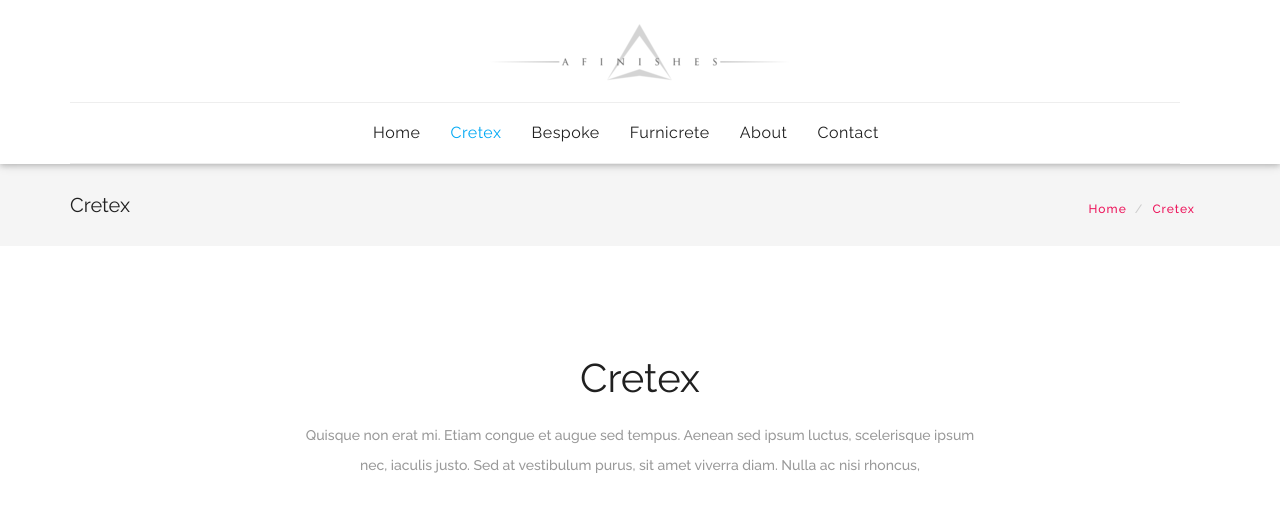
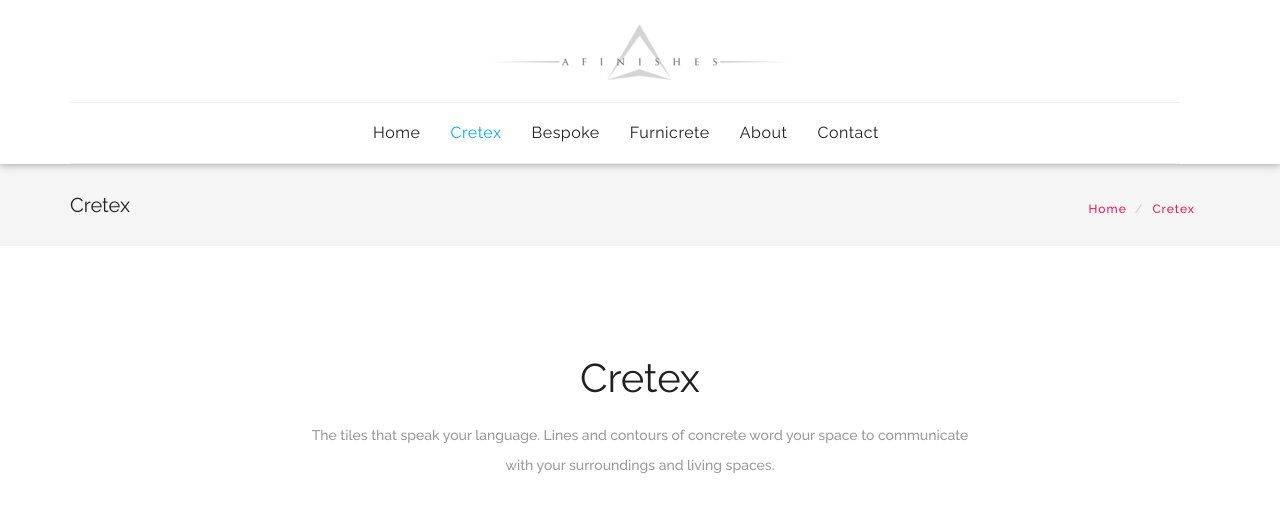
Before and after one commit to afinishes/afinishes.github.io, a Jekyll site: the page built from cretex.html, in a window 1280 px wide and 1400 px high, cut to the strip 0-510 px from the top of the window. Built offline with Jekyll 4.4.1, drawn with Linux system fonts in a browser that asks for light colours; some of the changed text lies outside the part shown.

Commit message:
More changes

```diff
--- a/_includes/footer.html
+++ b/_includes/footer.html
@@ -22,7 +22,7 @@
 
                   <span class="copy-text">Copyright &copy; 2017 <a href="/">AFinishes</a> &nbsp; | &nbsp;  All Rights Reserved &nbsp;</span>
                   <div class="footer-intro">
-                    <p>Penatibus tristique velit vestibulum adipiscing habitant aenean feugiat at condimentum aptent odio orci vulputate hac mollis a.Vestibulum adipiscing gravida justo a ac euismod vitae.</p>
+                    <p>We are architects who understand materials and how they work with your space, turning your imaginagion into reality.</p>
                   </div>
             </div><!-- /.col-md-12 -->
           </div><!-- /.row -->
--- a/_includes/home/about.html
+++ b/_includes/home/about.html
@@ -3,7 +3,7 @@
 
               <div class="text-center mb-80">
                   <h2 class="section-title text-uppercase">Who we are</h2>
-                  <p class="section-sub">Quisque non erat mi. Etiam congue et augue sed tempus. Aenean sed ipsum luctus, scelerisque ipsum nec, iaculis justo. Sed at vestibulum purus, sit amet viverra diam. Nulla ac nisi rhoncus,</p>
+                  <p class="section-sub">We are architects who understand materials and how they work with your space, turning your imaginagion into reality.</p>
               </div>
 
               <div class="row">
@@ -18,8 +18,8 @@
                             <div class="row">
                               <div class="col-md-6">
                                   <h2 class="text-bold mb-40">About us</h2>
-                                  <p>Beauty lies in the detail. In the skin deep. We chisel away the solid at <strong>AFINISHES</strong> to create depths and dimensions for the sophisticated connoisseur. With combined efforts of skilled visual artists and craftsmen, we carefully create statement pieces that have scope to extend to the extraordinary.
-It is important that every space is engineered to give balance whether in practicality, aesthetics or both. Our focus is to create the best possible product which satisfies the customer’s need and feasibility.</p>
+                                  <p>Beauty lies in the detail. In the skin deep. We chisel away the solid at <strong>AFINISHES</strong> to create depths and dimensions for the sophisticated connoisseur. With combined efforts of skilled visual artists and craftsmen, we carefully create statement pieces that have scope to extend to the extraordinary.</p>
+<p>It is important that every space is engineered to give balance whether in practicality, aesthetics or both. Our focus is to create the best possible product which satisfies the customer’s need and feasibility.</p>
                               </div>
 
                               <div class="col-md-6">
--- a/contact.html
+++ b/contact.html
@@ -30,7 +30,7 @@
 
             <div class="text-center mb-80">
                 <h2 class="section-title text-uppercase">Get in Touch</h2>
-                <p class="section-sub">Quisque non erat mi. Etiam congue et augue sed tempus. Aenean sed ipsum luctus, scelerisque ipsum nec, iaculis justo. Sed at vestibulum purus, sit amet viverra diam nulla ac nisi rhoncus.</p>
+                <p class="section-sub">We can help you with your queries and questions. Simply email or call us and we will get back to you.</p>
             </div>
 
             <div class="row">
--- a/cretex.html
+++ b/cretex.html
@@ -5,7 +5,7 @@
 title: Cretex
 sectionTitle: Cretex
 menu: cretex
-description: Quisque non erat mi. Etiam congue et augue sed tempus. Aenean sed ipsum luctus, scelerisque ipsum nec, iaculis justo. Sed at vestibulum purus, sit amet viverra diam. Nulla ac nisi rhoncus,
+description: The tiles that speak your language. Lines and contours of concrete word your space to communicate with your surroundings and living spaces.
 ---
         <!--page title start-->
         <section class="page-title ptb-30">
```
Also changed, not shown: index.html (+8 -52 lines).
